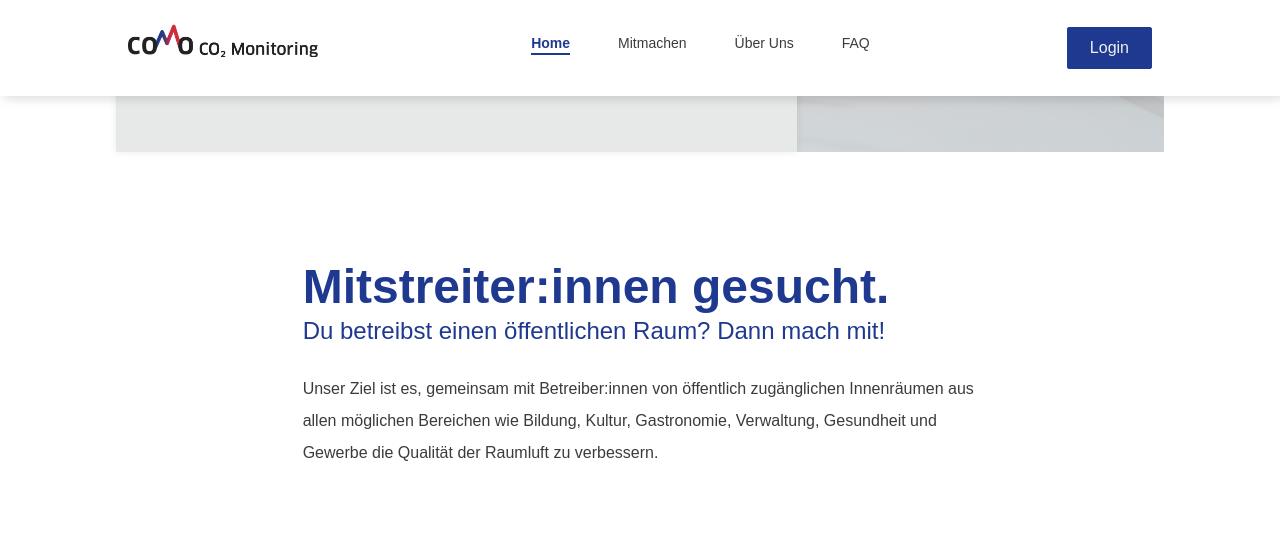
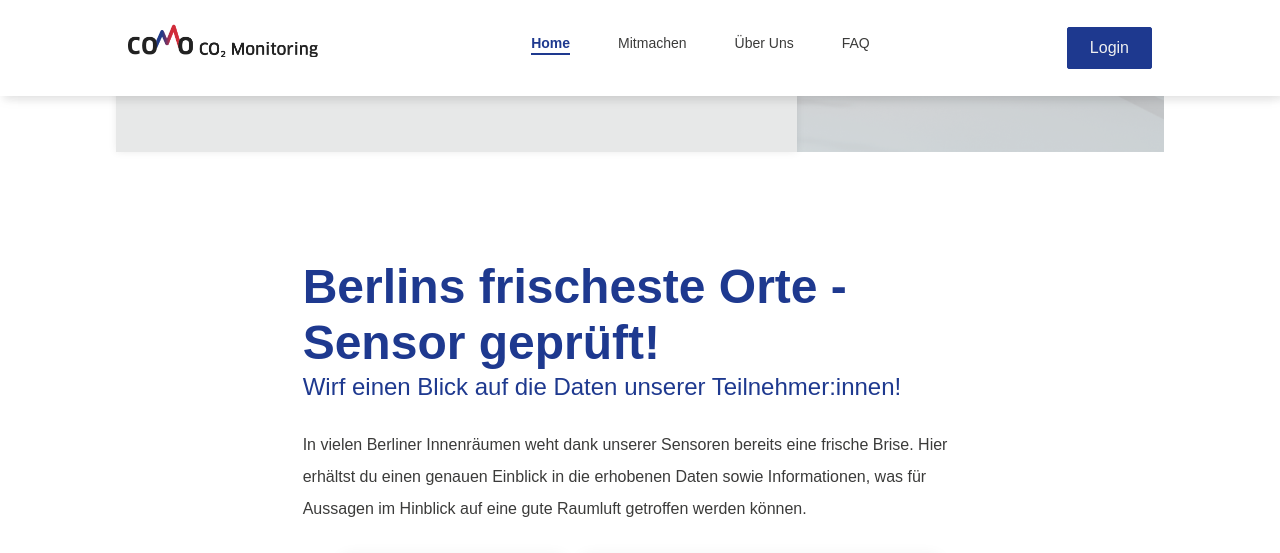
Before and after one commit to ZenVega/como-website, a Jekyll site: the page built from index.html, in a window 1280 px wide and 1400 px high, scrolled down 544 px. Shown: the top 553 px of the window. Built offline with Jekyll 4.4.1, drawn with Linux system fonts in a browser that asks for light colours; some web fonts are replaced; comment, search, counter and statistics services are not loaded; some of the changed text lies outside the part shown; grey boxes are pictures that could not be loaded.

Commit message:
chore: update site section text and move it before contribute section

```diff
--- a/_data/home.yaml
+++ b/_data/home.yaml
@@ -16,10 +16,9 @@ aufbau:
   p1: Unsere [Sensoren](faq.html#h2-welcher-sensor-kommt-zum-einsatz) werden dir kostenlos und bereits einsatzfähig zugestellt. Alles was du machen musst, ist einen geeigneten [Platz](faq.html#h2-wie-sollte-der-sensor-am-besten-platziert-werden) für deinen Sensor zu finden und ihn dort aufzuhängen.
   p2: Die Sensoren können dank der LoRaWan-Technik komplett selbstständig Messdaten erfassen und übermitteln. Über unser Webportal kannst du dann als Betreiber:in deine Daten nicht nur jederzeit abrufen, sondern auch direkt [sichtbar](faq.html#h2-warum-sollte-die-co-sub-2-sub-konzentration-in-innenräumen-gemessen-werden) machen.
 orte:
-  header: Frische Orte
-  subheader: Schaue dir Beispiele erfolgreicher Betreiber:innen an!
-  p1: Bereits 30 Betreiber:innen machen mit. Hier kannst Du dir ansehen, wie es aussieht, wenn man beim COMO Projekt mitmacht.
-  p2: Viel Spass beim Stöbern durch die Daten unserer Teilnehmer:innen.
+  header: Berlins frischeste Orte - Sensor geprüft!
+  subheader: Wirf einen Blick auf die Daten unserer Teilnehmer:innen!
+  p1: In vielen Berliner Innenräumen weht dank unserer Sensoren bereits eine frische Brise. Hier erhältst du einen genauen Einblick in die erhobenen Daten sowie Informationen, was für Aussagen im Hinblick auf eine gute Raumluft getroffen werden können.
 ueber:
   header: Über uns
   p1: Das Projekt COMo ist aus der Clair Berlin Initiative entstanden. In Abstimmung mit der Technologiestiftung Berlin und der Hochschule für Technik und Wirtschaft Berlin (HTW) wurde Clair Berlin mit Förderung der Senatskanzlei Berlin in das Pilotprojekt COMo überführt.
--- a/index.html
+++ b/index.html
@@ -16,6 +16,48 @@ title: Home
     <a class="btn btn-primary" href="https://form.typeform.com/to/nHVXsVmP">
       {{ site.data.home.hero.button.text }}
     </a>
+  </div>
+</div>
+
+<div id="container-orte" class="container container-section">
+  <div class="row">
+    <div class="col-12 col-lg-8 offset-lg-2">
+      <h2 id="frische-orte">{{ site.data.home.orte.header }}</h2>
+      <div class="subheader">{{ site.data.home.orte.subheader }}</div>
+    </div>
+  </div>
+  <div class="row">
+    <div class="col-12 col-lg-8 offset-lg-2">
+      {{ site.data.home.orte.p1 | markdownify }}
+    </div>
+  </div>
+  <div class="widget-section">
+    <div class="site-card-container">
+      {% for site in site.data.sites %}
+      <div class="site-card" data-site-id="{{site.id}}">
+        <div class="site-logo">
+          <img
+            class=""
+            src="assets/img/sites/{{ site.svg }}"
+            width="36px"
+            height="36px"
+          />
+        </div>
+        <div class="">
+          <div class="site-name">{{ site.name }}</div>
+          <div class="site-sensors">{{ site.sensors }}</div>
+        </div>
+      </div>
+      {% endfor %}
+    </div>
+    <div class="widget">
+      <iframe
+        class=""
+        src="https://como-berlin.de/embed/{{site.data.sites[0].id}}/"
+        width="359px"
+        height="620px"
+      ></iframe>
+    </div>
   </div>
 </div>
 
@@ -89,53 +131,6 @@ title: Home
   </div>
 </div>
 
-<div id="container-orte" class="container container-section">
-  <div class="row">
-    <div class="col-12 col-lg-8 offset-lg-2">
-      <h2 id="ueber-uns">{{ site.data.home.orte.header }}</h2>
-      <div class="subheader">{{ site.data.home.orte.subheader }}</div>
-    </div>
-  </div>
-  <div class="row">
-    <div class="col-12 col-lg-8 offset-lg-2">
-      {{ site.data.home.orte.p1 | markdownify }}
-    </div>
-  </div>
-  <div class="row">
-    <div class="col-12 col-lg-8 offset-lg-2">
-      {{ site.data.home.orte.p2 | markdownify }}
-    </div>
-  </div>
-  <div class="widget-section">
-    <div class="site-card-container">
-      {% for site in site.data.sites %}
-      <div class="site-card" data-site-id="{{site.id}}">
-        <div class="site-logo">
-          <img
-            class=""
-            src="assets/img/sites/{{ site.svg }}"
-            width="36px"
-            height="36px"
-          />
-        </div>
-        <div class="">
-          <div class="site-name">{{ site.name }}</div>
-          <div class="site-sensors">{{ site.sensors }}</div>
-        </div>
-      </div>
-      {% endfor %}
-    </div>
-    <div class="widget">
-      <iframe
-        class=""
-        src="https://como-berlin.de/embed/{{site.data.sites[0].id}}/"
-        width="359px"
-        height="620px"
-      ></iframe>
-    </div>
-  </div>
-</div>
-
 <div id="container-ueber" class="container container-section">
   <div class="row">
     <div class="col-12 col-lg-8 offset-lg-2">
```
Also changed, not shown: 2 other files.
